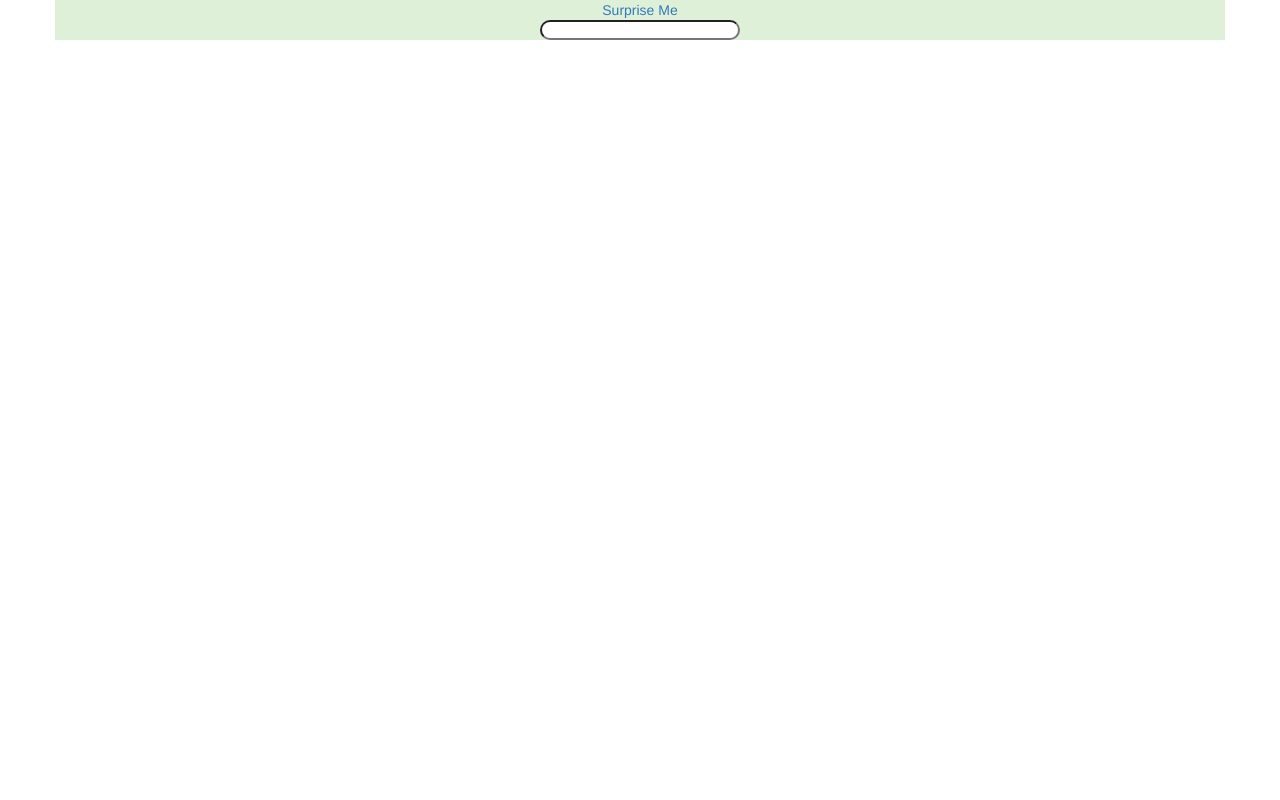
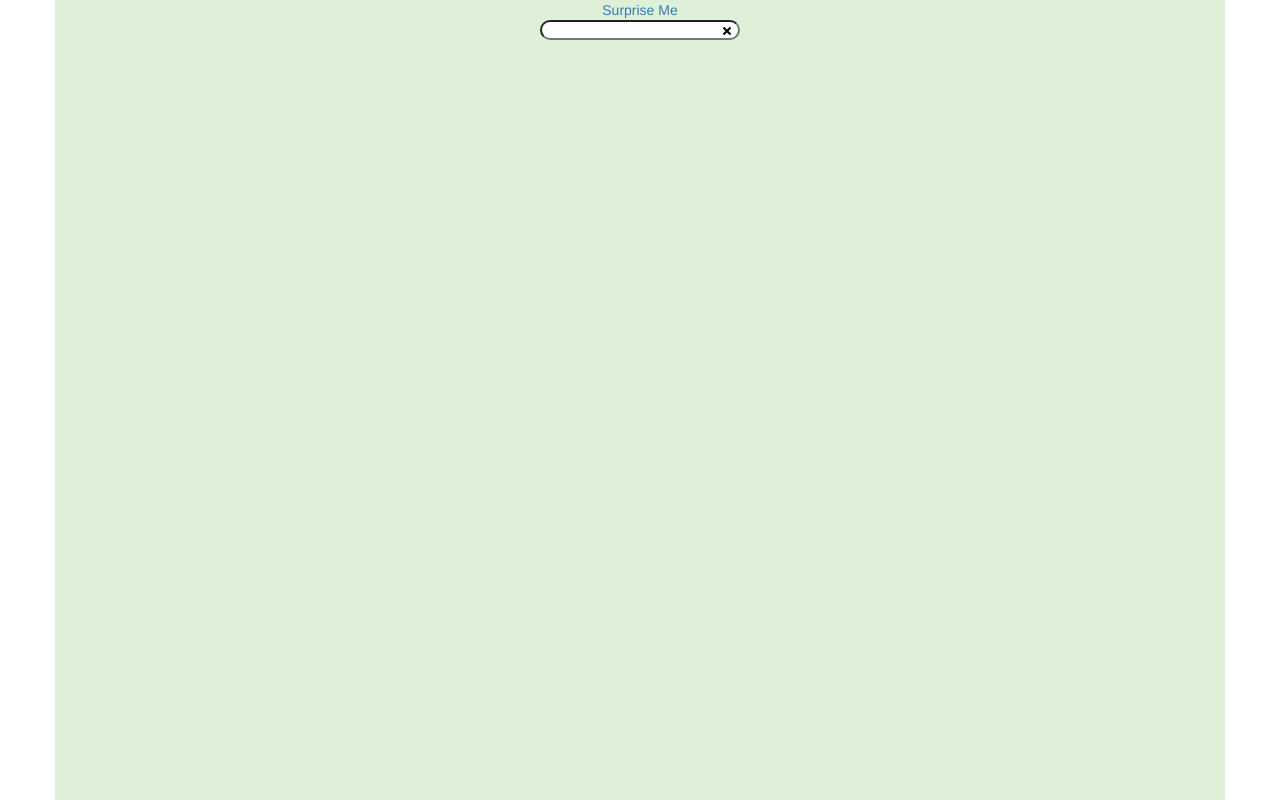
Before and after one commit to cugamer/fcc_wiki_app, a plain HTML site: page index.html in a window 1280 px wide. Both pictures are taken after a click on the icon 640 px from the left and 30 px from the top of the page. Drawn offline with nearby package versions, Linux system fonts and the light colour scheme.

Commit message:
Add behavior and styling to make closing X appear in search box

```diff
--- a/index.html
+++ b/index.html
@@ -16,9 +16,14 @@
 		<div class="row">
 			<div class="col-lg-12 bg-success main-box text-center">
 				<a href="#" class="text-center random-link">Surprise Me</a>
-				<form class="text-center" class="wiki-search">
-					<input type="text" class="wiki-search-field hidden">
+				<form class="wiki-search">
+					<input type="text" id="wiki-search-field" class="wiki-search-field hidden">
 					<i class="fa fa-search search-icon" aria-hidden="true"></i>
+					<br />
+					<div class="x-cont">
+						<div class="xbar bar-one"></div>
+						<div class="xbar bar-two"></div>
+					</div>
 				</form>
 			</div>
 		</div>
--- a/script.js
+++ b/script.js
@@ -1,10 +1,14 @@
 $(document).ready(function() {
 	$(".search-icon").on("click", function() {
 		$(this).addClass("hidden");
-		var $searchField = $(".wiki-search-field");
+		var $searchField = $("#wiki-search-field");
 		$searchField.removeClass("hidden");
 		requestAnimationFrame(function() {
 			$searchField.addClass("wide-search-field");
+			$(".x-cont").addClass("x-cont-move");
+			$(".bar-one").addClass("bar-one-move");
+			$(".bar-two").addClass("bar-two-move");
 		});
+		document.getElementById("wiki-search-field").focus();
 	})
 });
--- a/style.css
+++ b/style.css
@@ -1,13 +1,18 @@
-.fadeout {
+html {
+	min-height: 100vh;
+	position: relative;
+}
+
+body {
+	height: 100vh;
+}
+
+.container, .row, .main-box {
+	height: 100vh;
+}
+
+.hidden {
 	display: none;
-	-webkit-opacity: 0;
-	-moz-opacity: 0;
-	opacity: 0;
-	-webkit-transition: opacity 0s ease-out;
-	-moz-transition: opacity 0s ease-out;
-	-ms-transition: opacity 0s ease-out;
-	-o-transition: opacity 0s ease-out;
-	transition: opacity 0s ease-out;
 }
 
 .fadein {
@@ -19,10 +24,20 @@
 	transition: opacity 2s;
 }
 
+.wiki-search {
+	width: 200px;
+	margin-left: auto;
+	margin-right: auto;
+	position: relative;
+}
+
 .wiki-search-field {
 	width: 20px;
 	height: 20px;
 	border-radius: 10px;
+	outline-width: 0;
+	padding-left: 7px;
+	z-index: -2;
 }
 
 .wiki-search-field.wide-search-field {
@@ -33,3 +48,43 @@
 	transition: width 2s;
 	width: 200px;
 }
+
+.x-cont {
+	display: inline-block;
+	position: absolute;
+	right: 10px;
+	width: 20px;
+}
+
+.x-cont-move {
+	transform: translateY(-10px);
+	transition: transform 2s;
+}
+
+.xbar {
+	width: 10px;
+	height: 2px;
+	background-color: black;
+}
+
+.bar-one {
+	transform: rotate(-45deg);
+	position: absolute;
+	right: 10px;
+}
+
+.bar-one-move {
+	transform: translateX(12px) rotate(-45deg);
+	transition: transform 2s;
+}
+
+.bar-two {
+	transform: rotate(45deg);
+	position: absolute;
+	right: -10px;
+}
+
+.bar-two-move {
+	transform: translateX(-8px) rotate(45deg);
+	transition: transform 2s;
+}
```
